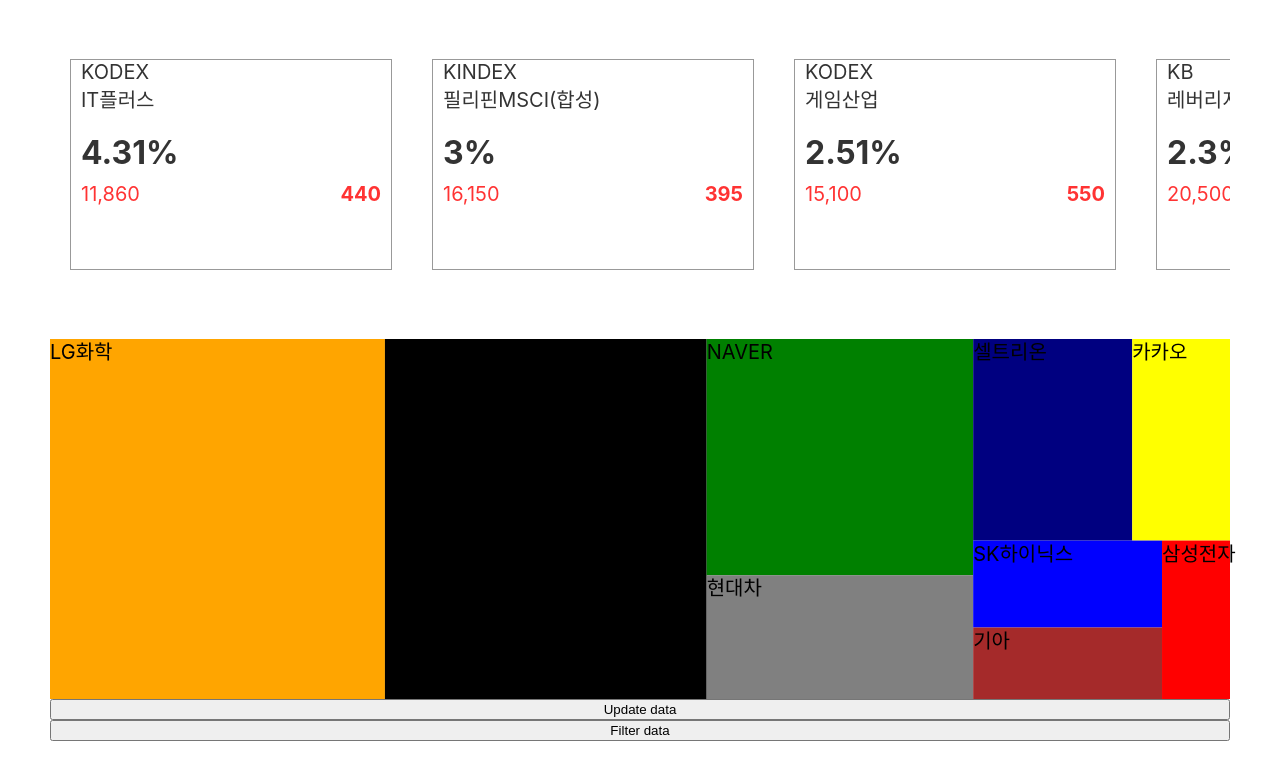
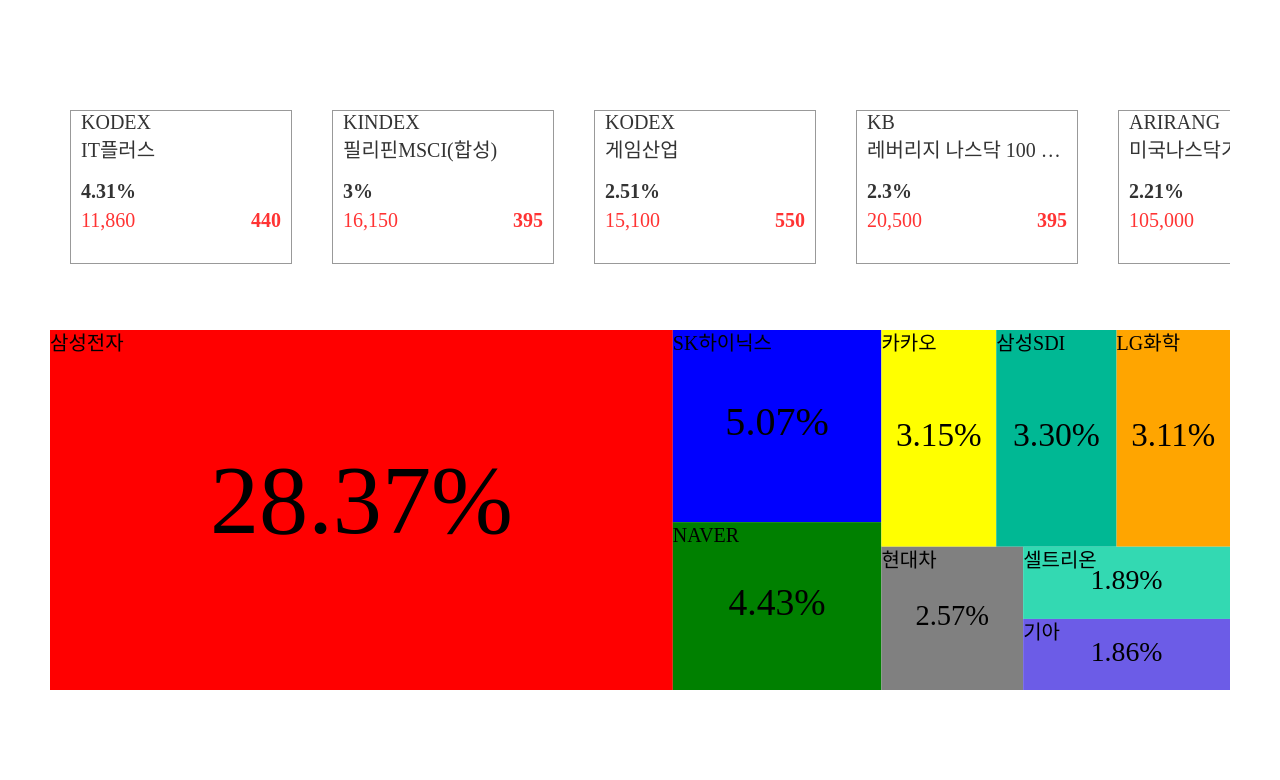
Before and after one commit to Team-U4C/ETFMOA-Client, a React (Create React App) app: page / in a window 1280 px wide. Shown: the top 780 px of the page. Built offline with nearby package versions, Linux system fonts and the light colour scheme.

Commit message:
[Chunk1] Treemap 개발 / Chunk1 컴포넌트 개발

```diff
--- a/src/App.jsx
+++ b/src/App.jsx
@@ -28,23 +28,28 @@ const useResizeObserver = (ref) => {
   return dimensions
 }
 let stockTiles
-let hierarchyData = hierarchy(dummyData)
-  .sum((d) => d.value)
-  .sort((a, b) => b.value - a.value)
-
+let hierarchyData
+let isDrawn = false
+let durationTime = 700
 function App() {
-  const [data, setData] = useState([25, 30, 45, 60, 20])
-  const [isDrawn, setIsDrawn] = useState(false)
+  const [data, setData] = useState(dummyData.data[0])
   const svgRef = useRef()
   const wrapperRef = useRef()
 
   const dimensions = useResizeObserver(wrapperRef)
+
   let drawTreeMap = () => {
     let createTreeMap = treemap().size([dimensions.width, dimensions.height])
 
     createTreeMap(hierarchyData)
+
     let stockData = hierarchyData.leaves()
     if (!isDrawn) {
+      if (stockTiles !== undefined) {
+        stockTiles.selectAll('rect').remove()
+        stockTiles.selectAll('text').remove()
+      }
+      // transform
       stockTiles = select(svgRef.current)
         .selectAll('g')
         .data(stockData)
@@ -60,10 +65,25 @@ function App() {
         .attr('width', (d) => d['x1'] - d['x0'])
         .attr('height', (d) => d['y1'] - d['y0'])
 
+      // name
       stockTiles
         .append('text')
         .text((d) => d['data']['name'])
         .attr('y', 20)
+
+      // ratio
+      stockTiles
+        .append('text')
+        .attr('class', 'ratio')
+        .text((d) => d['data']['ratio'] + '%')
+        .attr('x', (d) => (d['x1'] - d['x0']) / 2)
+        .attr('y', (d) => (d['y1'] - d['y0']) / 2)
+        .attr('font-size', (d) => {
+          let fontSize = (d['x1'] - d['x0'] + d['y1'] - d['y0']) / 200
+          return `${fontSize}rem`
+        })
+        .attr('text-anchor', 'middle')
+        .attr('alignment-baseline', 'middle')
     } else {
       let coorMap = new Map()
       stockData.forEach((d) => {
@@ -72,56 +92,74 @@ function App() {
 
       stockTiles
         .transition()
-        .duration(800)
+        .duration(durationTime)
         .attr('transform', (d) => {
           let coordination = coorMap.get(d['data']['name'])
           return `translate(${coordination.x0},${coordination.y0})`
         })
 
+      // width,height
       stockTiles
         .selectAll('rect')
         .transition()
-        .duration(800)
+        .duration(durationTime)
         .attr('width', (movie) => {
           return movie['x1'] - movie['x0']
         })
         .attr('height', (movie) => {
           return movie['y1'] - movie['y0']
         })
+
+      // ratio
+      stockTiles
+        .selectAll('.ratio')
+        .transition()
+        .duration(durationTime)
+        .attr('x', (d) => (d['x1'] - d['x0']) / 2)
+        .attr('y', (d) => (d['y1'] - d['y0']) / 2)
+        .attr('font-size', (d) => {
+          let fontSize = (d['x1'] - d['x0'] + d['y1'] - d['y0']) / 200
+          return `${fontSize}rem`
+        })
     }
   }
 
   useEffect(() => {
     if (!dimensions) return
-  }, [isDrawn])
+    drawTreeMap()
+    isDrawn = true
+  }, [dimensions])
 
   useEffect(() => {
-    const svg = select(svgRef.current)
+    hierarchyData = hierarchy(data)
+      .sum((d) => d.ratio)
+      .sort((a, b) => b.ratio - a.ratio)
 
     if (!dimensions) return
     drawTreeMap()
+  }, [data])
 
-    setIsDrawn(true)
-  }, [data, dimensions])
-
-  let root = treemap(dummyData)
   return (
     <React.Fragment>
-      <div className='top10-yield'>
-        {
-          _.map(yieldTop10DummyData.data, (v,i)=>
-            <ETFSummaryInfoItem name={v.name}
+      <div className="top10-yield">
+        {_.map(yieldTop10DummyData.data, (v, i) => (
+          <ETFSummaryInfoItem
+            key={i}
+            name={v.name}
             investManager={v.investManager}
             incrementRatio={v.incrementRatio}
             price={v.price}
-            increment={v.increment}/>)
-        }
+            increment={v.increment}
+            onClick={() => {
+              setData(dummyData.data[i])
+              isDrawn = false
+            }}
+          />
+        ))}
       </div>
       <div ref={wrapperRef}>
         <svg ref={svgRef}></svg>
       </div>
-      <button onClick={() => setData(data.map((value) => value + 5))}>Update data</button>
-      <button onClick={() => setData(data.filter((value) => value <= 35))}>Filter data</button>
     </React.Fragment>
   )
 }
--- a/src/App.scss
+++ b/src/App.scss
@@ -1,5 +1,5 @@
 svg {
-  background: #eee;
+  background: #ffffff;
   overflow: visible;
   display: block;
   width: 100%;
@@ -15,15 +15,15 @@ svg {
   padding: 0 50px;
 }
 
-.top10-yield{
-  height: 11rem;
+.top10-yield {
+  height: 8rem;
   width: 100%;
   display: flex;
-  //flex-direction: row;
-  //overflow:hidden;
   flex-wrap: nowrap;
   overflow-x: auto;
   -ms-overflow-style: none;
   margin-bottom: 3rem;
 }
-.top10-yield::-webkit-scrollbar{ display:none; }
+.top10-yield::-webkit-scrollbar {
+  display: none;
+}
--- a/src/components/ETFSummaryInfoItem.jsx
+++ b/src/components/ETFSummaryInfoItem.jsx
@@ -1,6 +1,14 @@
-import React, {useState} from 'react'
+import React, { useState } from 'react'
 import './ETFSummaryInfoItem.scss'
-export const ETFSummaryInfoItem = ({investManager, name, rank, incrementRatio, increment, price}) =>{
+export const ETFSummaryInfoItem = ({
+  investManager,
+  name,
+  rank,
+  incrementRatio,
+  increment,
+  price,
+  onClick,
+}) => {
   // const [name, setName] = useState(null)
   // const [investManager, setInvestManager] = useState(null)
   // const [rank, setRank] = useState(null)
@@ -11,16 +19,20 @@ export const ETFSummaryInfoItem = ({investManager, name, rank, incrementRatio, i
 
   return (
     <React.Fragment>
-      <div className='rect'>
-        <div className='investManager'>{investManager}</div>
-        <div className='name'>{name}</div>
-        <div className='incrementRatio'>{incrementRatio}</div>
-        <div className='price-row'>
-          <div className='price'>{price}</div>
-          <div className='increment'>{increment}</div>
+      <div
+        className="rect"
+        onClick={() => {
+          onClick()
+        }}
+      >
+        <div className="investManager">{investManager}</div>
+        <div className="name">{name}</div>
+        <div className="incrementRatio text-xs">{incrementRatio}</div>
+        <div className="price-row">
+          <div className="price">{price}</div>
+          <div className="increment">{increment}</div>
         </div>
       </div>
-
     </React.Fragment>
   )
 }
--- a/src/components/ETFSummaryInfoItem.scss
+++ b/src/components/ETFSummaryInfoItem.scss
@@ -1,5 +1,5 @@
-.rect{
-  width: 15rem;
+.rect {
+  width: 10rem;
   height: 95%;
   border: 1px solid grey;
   opacity: 0.8;
@@ -11,24 +11,27 @@
   margin-right: 1rem;
   padding-left: 0.5rem;
   padding-right: 0.5rem;
-}
 
-.incrementRatio{
-  margin-top: 1rem;
-  font-weight: bold;
-  font-size:xx-large;
-}
+  .name {
+    overflow: hidden;
+    text-overflow: ellipsis;
+    white-space: nowrap;
+  }
+  .incrementRatio {
+    margin-top: 1rem;
+    font-weight: bold;
+  }
 
-.price-row{
-  display: flex;
-  margin-top: 0.5rem;
-  justify-content: space-between;
-  .price{
-    color:red
-
-  }
-  .increment{
-    font-weight: bold;
-    color:red
+  .price-row {
+    display: flex;
+    margin-top: 0.5rem;
+    justify-content: space-between;
+    .price {
+      color: red;
+    }
+    .increment {
+      font-weight: bold;
+      color: red;
+    }
   }
 }
--- a/src/dummyData.jsx
+++ b/src/dummyData.jsx
@@ -1,4 +1,6 @@
 export let dummyData = {
+  data: [
+    {
       name: 'KODEX200',
       children: [
         {
@@ -29,7 +31,7 @@ export let dummyData = {
           name: '삼성SDI',
           value: '755000',
           ratio: '3.30',
-      color: 'blacok',
+          color: '#00b894',
         },
         {
           name: 'LG화학',
@@ -47,67 +49,127 @@ export let dummyData = {
           name: '셀트리온',
           value: '209000',
           ratio: '1.89',
-      color: 'navy',
+          color: '#33d9b2',
         },
         {
           name: '기아',
           value: '88000',
           ratio: '1.86',
-      color: 'brown',
+          color: '#6c5ce7',
+        },
+      ],
+    },
+    {
+      name: 'TIGER 2차전지테마',
+      children: [
+        {
+          name: '삼성SDI',
+          value: '755,000',
+          ratio: '11.28',
+          color: 'blue',
+        },
+        {
+          name: 'LG화학',
+          value: '107000',
+          ratio: '10.62',
+          color: 'red',
+        },
+        {
+          name: 'SK이노베이션',
+          value: '410500',
+          ratio: '9.63',
+          color: 'orange',
+        },
+        {
+          name: '포스코케미칼',
+          value: '128500',
+          ratio: '8.71',
+          color: 'beige',
+        },
+        {
+          name: '에코프로비엠',
+          value: '755000',
+          ratio: '8.12',
+          color: 'azure',
+        },
+        {
+          name: 'SKC',
+          value: '786000',
+          ratio: '7.89',
+          color: 'purple',
+        },
+        {
+          name: '엘엔에프',
+          value: '215000',
+          ratio: '7.86',
+          color: '#fab1a0',
+        },
+        {
+          name: 'SK아이테크놀로지',
+          value: '209000',
+          ratio: '6.82',
+          color: '#fdcb6e',
+        },
+        {
+          name: '일진머티리얼즈',
+          value: '88000',
+          ratio: '4.70',
+          color: '#81ecec',
+        },
+        {
+          name: '에코프로',
+          value: '88000',
+          ratio: '3.39',
+          color: '#74b9ff',
+        },
+      ],
     },
   ],
 }
 
-
 export let yieldTop10DummyData = {
   data: [
     {
-      name:'IT플러스',
-      investManager:'KODEX',
+      name: 'IT플러스',
+      investManager: 'KODEX',
       incrementRatio: '4.31%',
       price: '11,860',
-      increment: '440'
+      increment: '440',
     },
     {
-      name:'필리핀MSCI(합성)',
-      investManager:'KINDEX',
+      name: '필리핀MSCI(합성)',
+      investManager: 'KINDEX',
       incrementRatio: '3%',
-      price:'16,150',
+      price: '16,150',
       increment: '395',
-
-
     },
     {
-      name:'게임산업',
-      investManager:'KODEX',
+      name: '게임산업',
+      investManager: 'KODEX',
       incrementRatio: '2.51%',
       price: '15,100',
       increment: '550',
-
     },
     {
-      name:'레버리지 나스닥 100 ETN',
-      investManager:'KB',
+      name: '레버리지 나스닥 100 ETN',
+      investManager: 'KB',
       incrementRatio: '2.3%',
-      price:'20,500',
-      increment: '395'
-
+      price: '20,500',
+      increment: '395',
     },
     {
-      name:'미국나스닥기술주',
-      investManager:'ARIRANG',
+      name: '미국나스닥기술주',
+      investManager: 'ARIRANG',
       incrementRatio: '2.21%',
-      price:'105,000',
-      increment: '860'
-
+      price: '105,000',
+      increment: '860',
     },
     {
-      name:'코스닥150선물레버리지',
-      investManager:'KOSEF',
+      name: '코스닥150선물레버리지',
+      investManager: 'KOSEF',
       incrementRatio: '2.05%',
-      price:'32,650',
-      increment: '1,150'
-
+      price: '32,650',
+      increment: '1,150',
+    },
+  ],
 }
-  ]
-}
--- /dev/null
+++ b/src/global.scss
@@ -0,0 +1,39 @@
+$text-xs-size: 1rem;
+$text-sm-size: 1.1rem;
+$text-base-size: 1.3rem;
+$text-lg-size: 1.5rem;
+$text-xl-size: 1.6rem;
+$text-xxl-size: 1.9rem;
+$text-xxxl-size: 2.9rem;
+
+$text-sm-line-height: 0.8rem;
+$text-lg-line-height: 1.3rem;
+
+.text-xs {
+  font-size: $text-xs-size;
+  line-height: $text-sm-line-height;
+}
+.text-sm {
+  font-size: $text-sm-size;
+  line-height: $text-sm-line-height;
+}
+.text-base {
+  font-size: $text-base-size;
+  line-height: $text-lg-line-height;
+}
+.text-lg {
+  font-size: $text-lg-size;
+  line-height: $text-lg-line-height;
+}
+.text-xl {
+  font-size: $text-xl-size;
+  line-height: $text-lg-line-height;
+}
+.text-xxl {
+  font-size: $text-xxl-size;
+  line-height: $text-lg-line-height;
+}
+.text-xxxl {
+  font-size: $text-xxxl-size;
+  line-height: $text-lg-line-height;
+}
--- a/src/index.jsx
+++ b/src/index.jsx
@@ -1,6 +1,7 @@
 import React from 'react'
 import ReactDOM from 'react-dom'
 import './index.scss'
+import './global.scss'
 import App from './App'
 
 ReactDOM.render(
--- a/src/index.scss
+++ b/src/index.scss
@@ -1,16 +1,16 @@
-html{
-	font-size: 62.5%;	// 1rem = 10px
+html {
+  font-size: 62.5%; // 1rem = 10px
 }
 @media (min-width: 720px) {
   html {
     font-size: 125%; // 1rem 20px;
   }
 }
+
+* {
+  font-family: 'Noto Sans KR' !important;
+}
+
 body {
-	margin: 0;
-	font-family: -apple-system, BlinkMacSystemFont, 'Segoe UI', 'Roboto', 'Oxygen',
-		'Ubuntu', 'Cantarell', 'Fira Sans', 'Droid Sans', 'Helvetica Neue',
-		sans-serif;
-	-webkit-font-smoothing: antialiased;
-	-moz-osx-font-smoothing: grayscale;
+  margin: 0;
 }
```
Also changed, not shown: 2 other files (tests, documents, lock files or other folders). Lines whose indentation alone changed are shown as unchanged.
